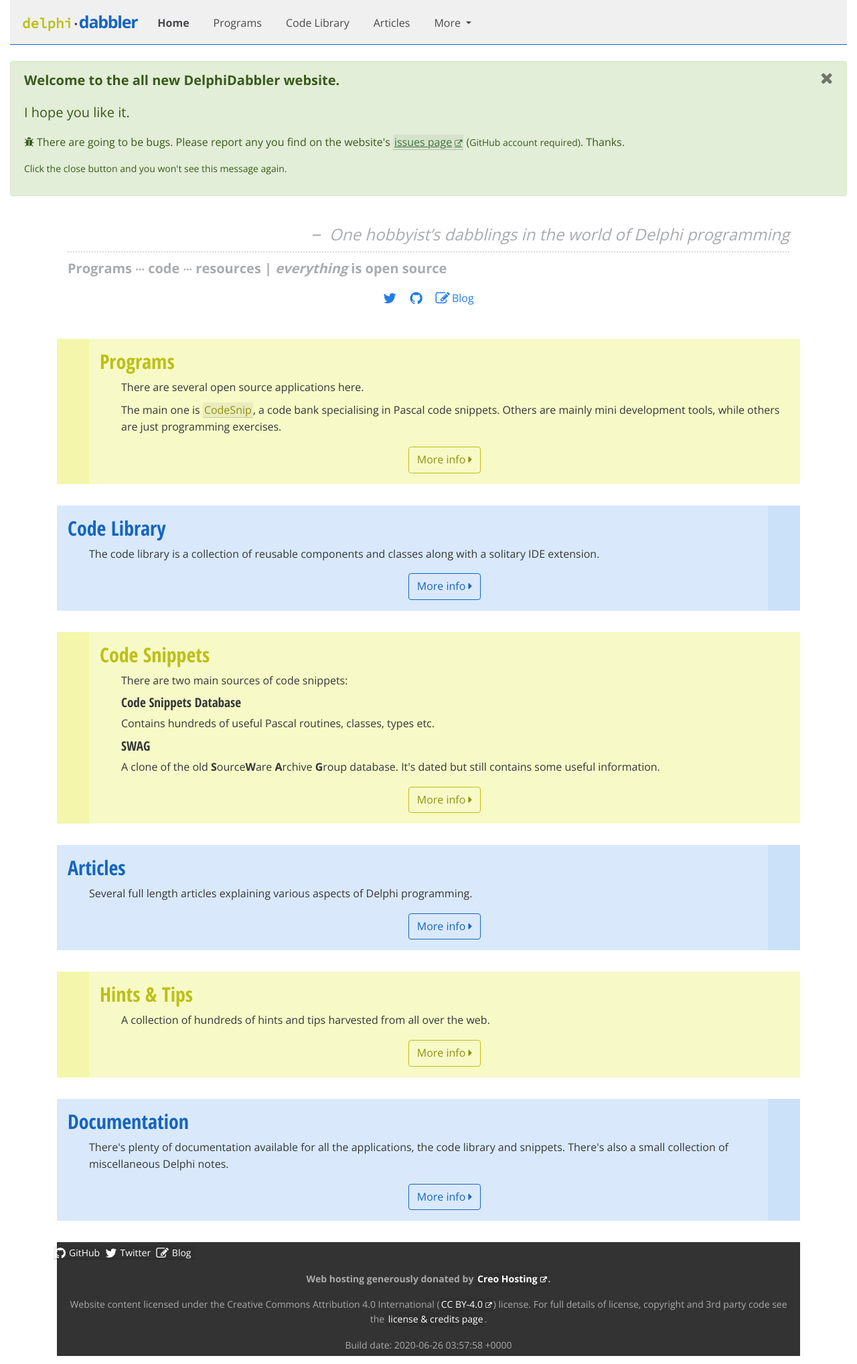
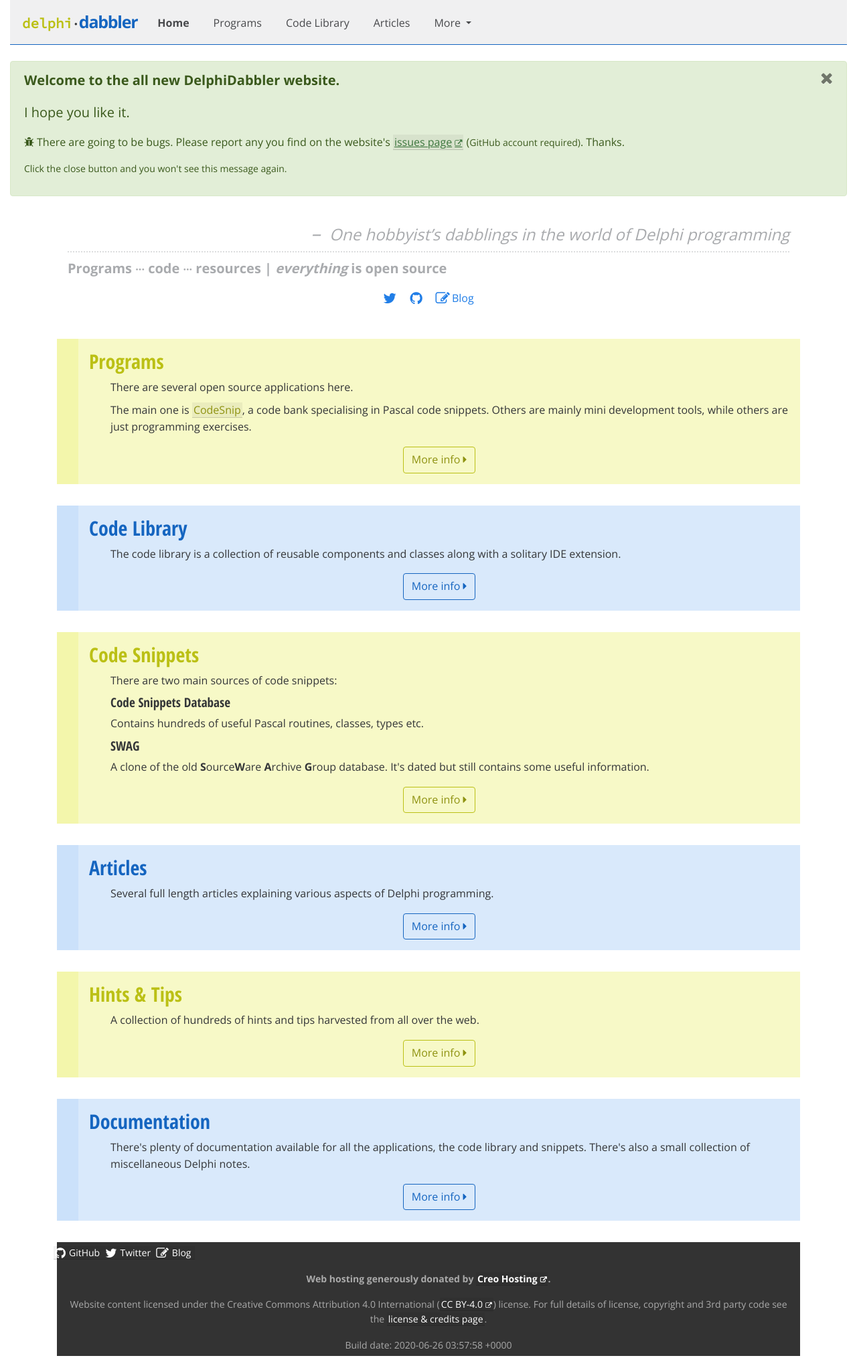
Before and after one commit to delphidabbler/delphidabbler.github.io, a Jekyll site: the page built from index.html, in a window 1280 px wide. Shown: the whole page at 67% size. Built offline with Jekyll 4.4.1, drawn with Linux system fonts in a browser that asks for light colours; nearby versions of some CDN libraries; comment, search, counter and statistics services are not loaded.

Commit message:
Modify home page show case style

```diff
--- a/_sass/site-styles/_index.scss
+++ b/_sass/site-styles/_index.scss
@@ -54,7 +54,7 @@
 
 #showcase {
 
-    $stripe-width: 3rem;
+    $stripe-width: 2rem;
     $stripe-style: solid;
 
     .dd-showcase-item {
@@ -90,14 +90,13 @@
         &:nth-child(even) {
 
             background-color: $dd-theme-primary-light;
-            border-right: $stripe-width $stripe-style  darken($dd-theme-primary-light, 3%);
+            border-left: $stripe-width $stripe-style  darken($dd-theme-primary-light, 3%);
 
             h2 {
                 color: $dd-theme-primary;
             }
 
             .btn-info {
-                margin-left: 2 * $stripe-width;
                 border-color: $dd-theme-primary;
                 &:hover {
                     background-color: darken($dd-theme-primary-light, 15%);
```
